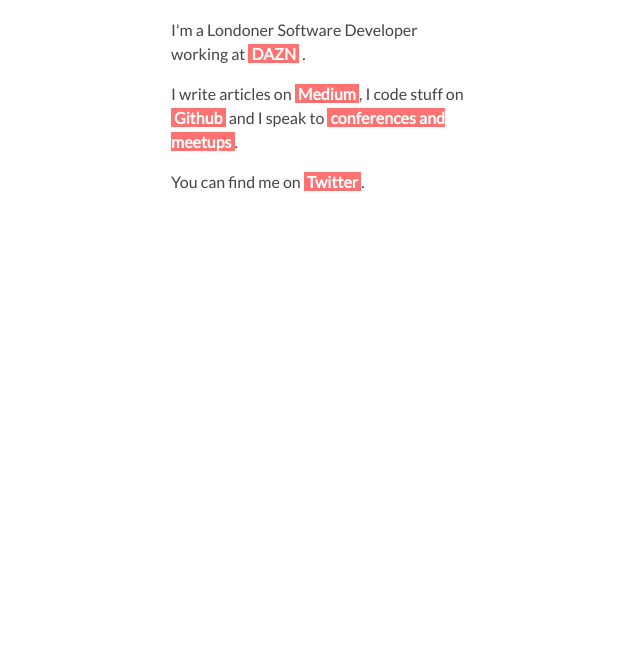
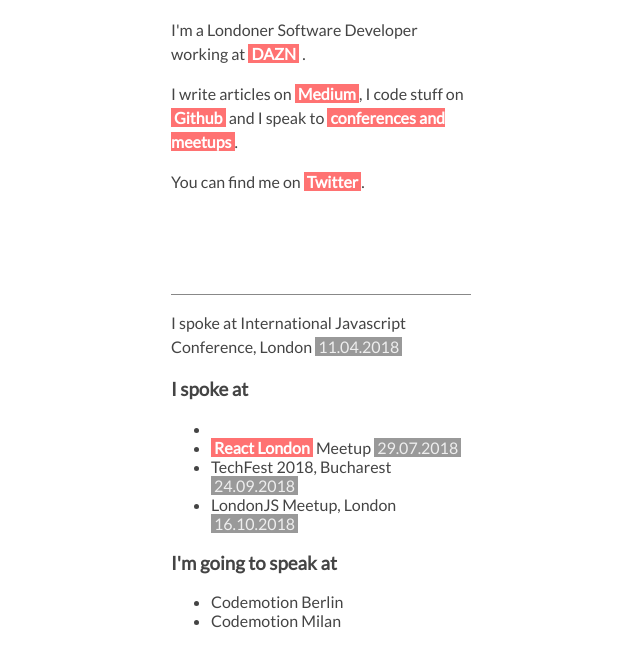
Before and after one commit to maxgallo/maxgallo.io, a plain HTML site: page docs/index.html in a window 1280 px wide. Shown: the part 183-850 px from the top of the page, without its empty margins (319-959 px from the left). Before the commit the page ends 800 px from the top, so only its background shows below. Drawn offline with Linux system fonts and the light colour scheme.

Commit message:
add more information

```diff
--- a/docs/index.html
+++ b/docs/index.html
@@ -30,6 +30,7 @@
             a:hover {
                 background-color: #ff5252;
                 color: #fff;
+                transform: rotate(180deg);
             }
             .reverse {
                 background-color: #444;
@@ -54,6 +55,11 @@
                 width: 50px;
                 height: 50px;
             }
+            .date {
+                color: #eee;
+                background-color: #999;
+                padding: 0 3px;
+            }
         </style>
     </head>
     <body>
@@ -71,6 +77,26 @@
                 You can find me on <a href="https://twitter.com/_maxgallo" target="_blank">Twitter</a>.
             </p>
         </div>
+        <div class="container" style="width: 300px">
+            <p>
+            I spoke at International Javascript Conference, London <span class="date">11.04.2018</span>
+            </p>
+
+            <div class="talks">
+                <h3>I spoke at</h3>
+                <ul>
+                    <li></li>
+                    <li><a href="https://youtu.be/sYEFM0HWa9I?t=2340" target="blank">React London</a> Meetup <span class="date">29.07.2018</span></li>
+                    <li>TechFest 2018, Bucharest <span class="date">24.09.2018</span></li>
+                    <li>LondonJS Meetup, London <span class="date">16.10.2018</span></li>
+                </ul>
+                <h3>I'm going to speak at</h3>
+                <ul>
+                    <li>Codemotion Berlin</li>
+                    <li>Codemotion Milan</li>
+                </ul>
+            </div>
+        </div>
 
         <!-- Global site tag (gtag.js) - Google Analytics -->
         <script async src="https://www.googletagmanager.com/gtag/js?id=UA-111696049-1"></script>
```
Also changed, not shown: index.html (+25 -0 lines), 1 other file.
